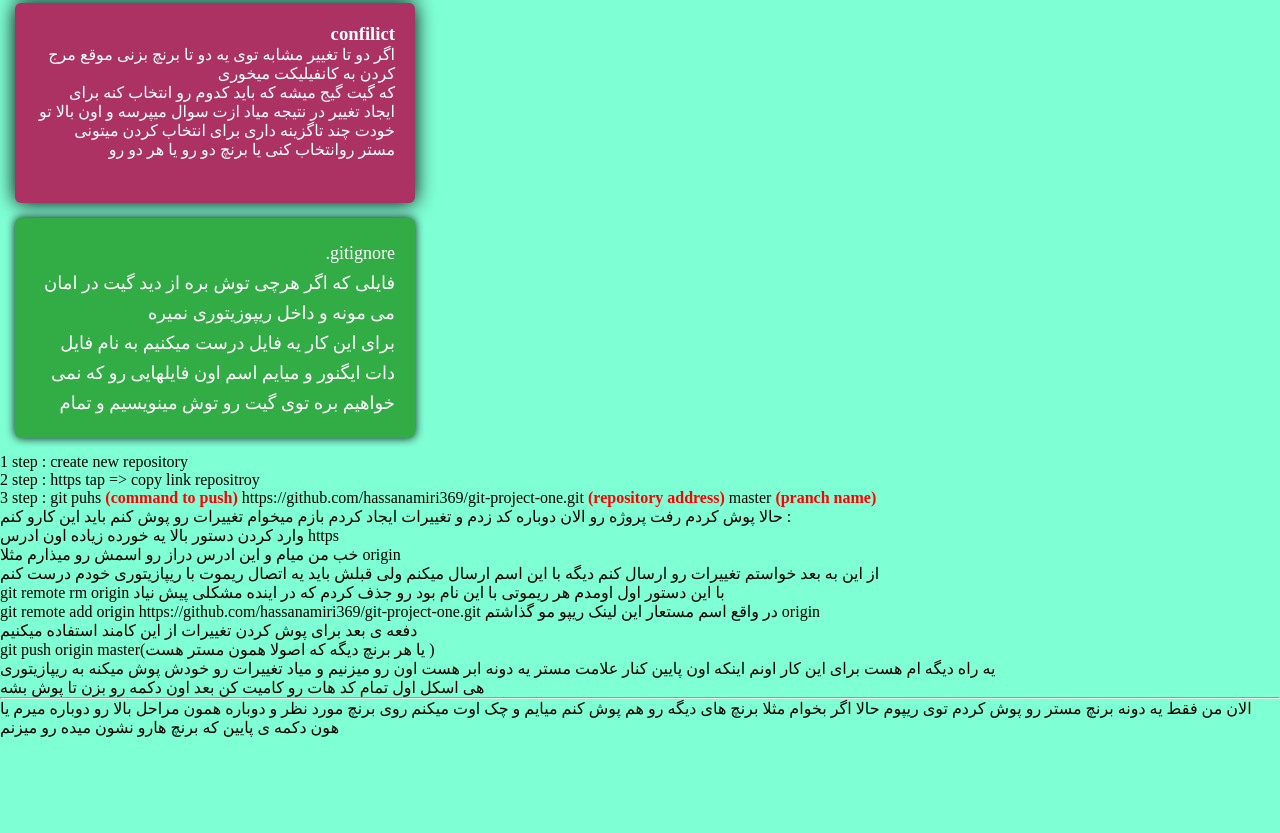
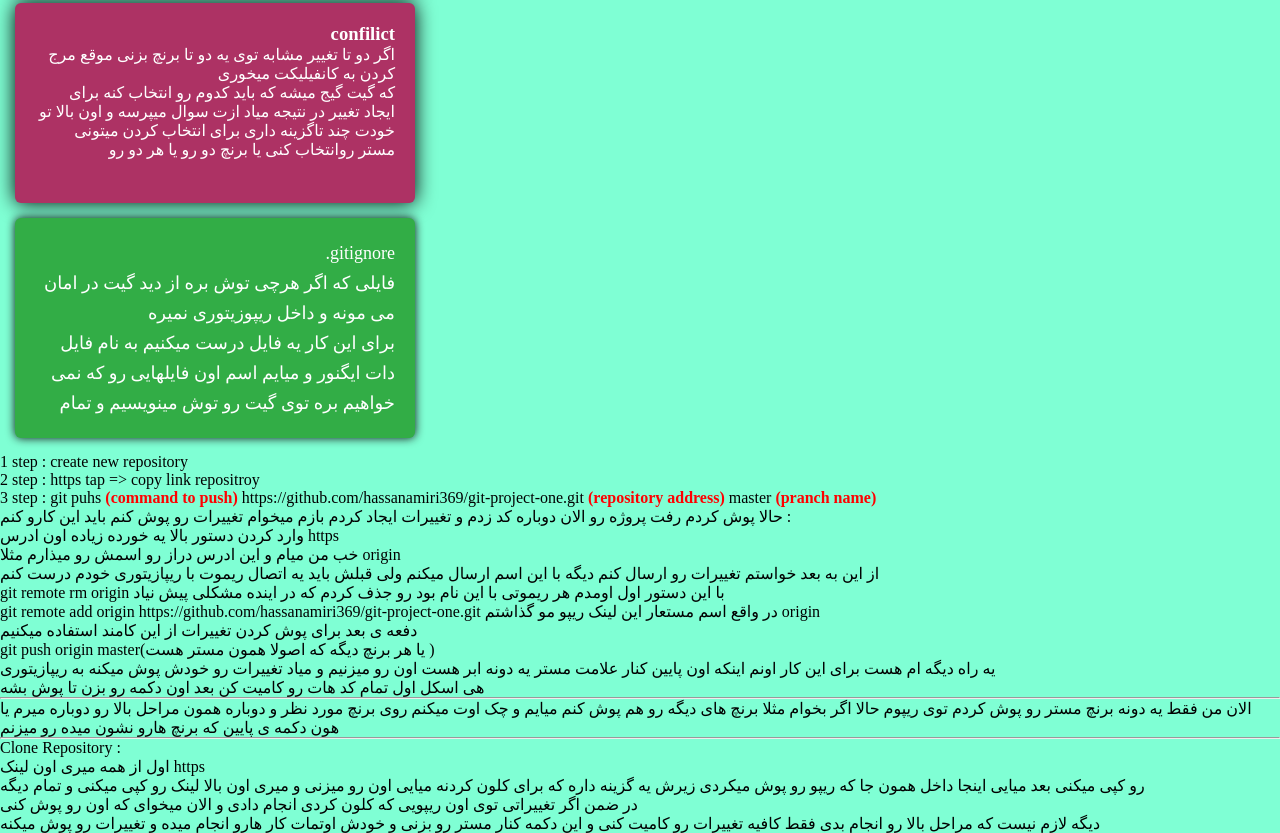
Before and after one commit to hassanamiri369/git-project-one, a website: page index.html in a window 1280 px wide. Shown: the part 1421-2254 px from the top of the page. Before the commit the page ends 2158 px from the top, so only its background shows below. Drawn offline with Linux system fonts and the light colour scheme.

Commit message:
clone repository

```diff
--- a/index.html
+++ b/index.html
@@ -165,5 +165,18 @@
           یا هون دکمه ی پایین که برنچ هارو نشون میده رو میزنم
         </p>
     </div>
+    <hr/>
+    <div class="clone-repository">
+      <p>Clone Repository : </p>
+      <p>اول از همه میری اون لینک https </p>
+      <p>رو کپی میکنی بعد میایی اینجا داخل همون جا که ریپو رو پوش میکردی زیرش یه گزینه داره که
+        برای کلون کردنه میایی اون رو میزنی و
+        میری اون بالا لینک رو کپی میکنی و تمام دیگه
+      </p>
+      <p>در ضمن اگر تغییراتی توی اون ریپویی که کلون کردی انجام دادی و الان میخوای که اون رو پوش کنی </p>
+      <p>دیگه لازم نیست که مراحل بالا رو انجام بدی فقط کافیه تغییرات رو کامیت کنی و این دکمه کنار  مستر رو بزنی
+        و خودش اوتمات کار هارو انجام میده و تغییرات رو پوش میکنه
+      </p>
+    </div>
   </body>
 </html>
```
